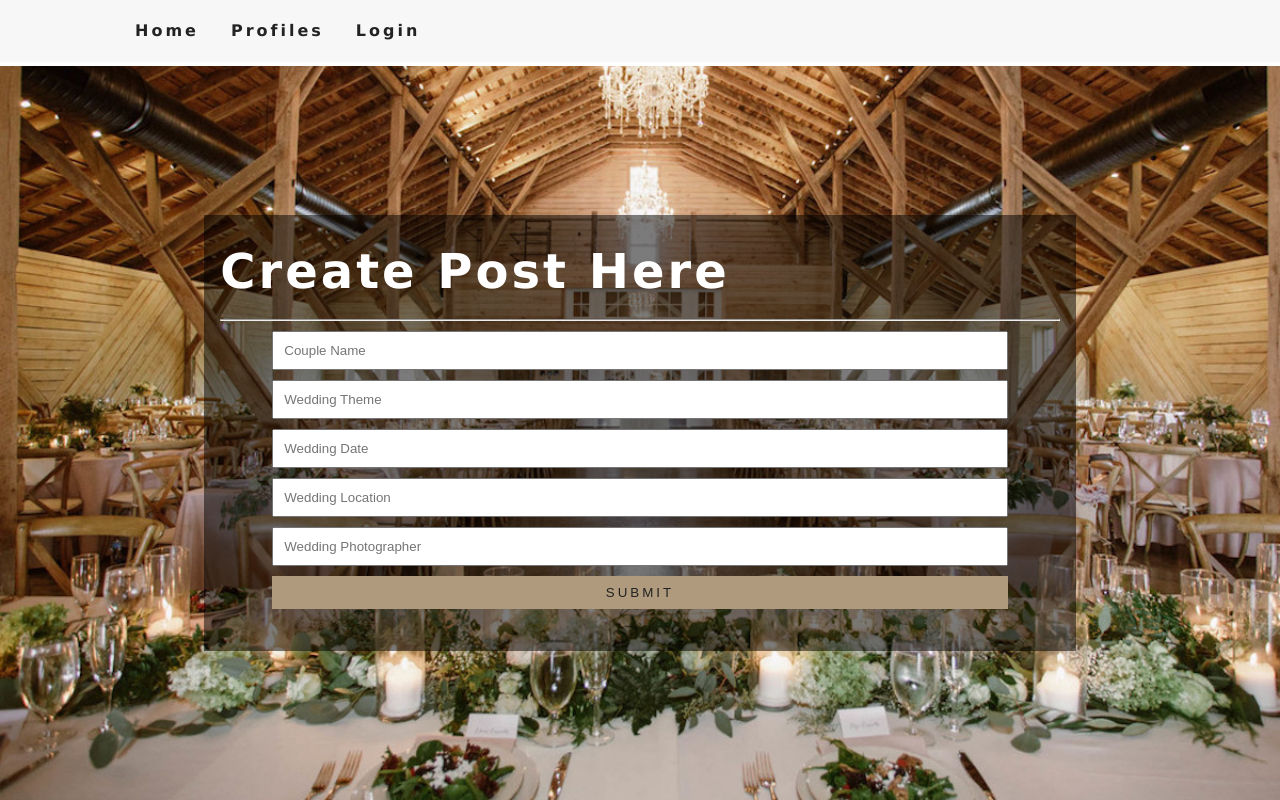
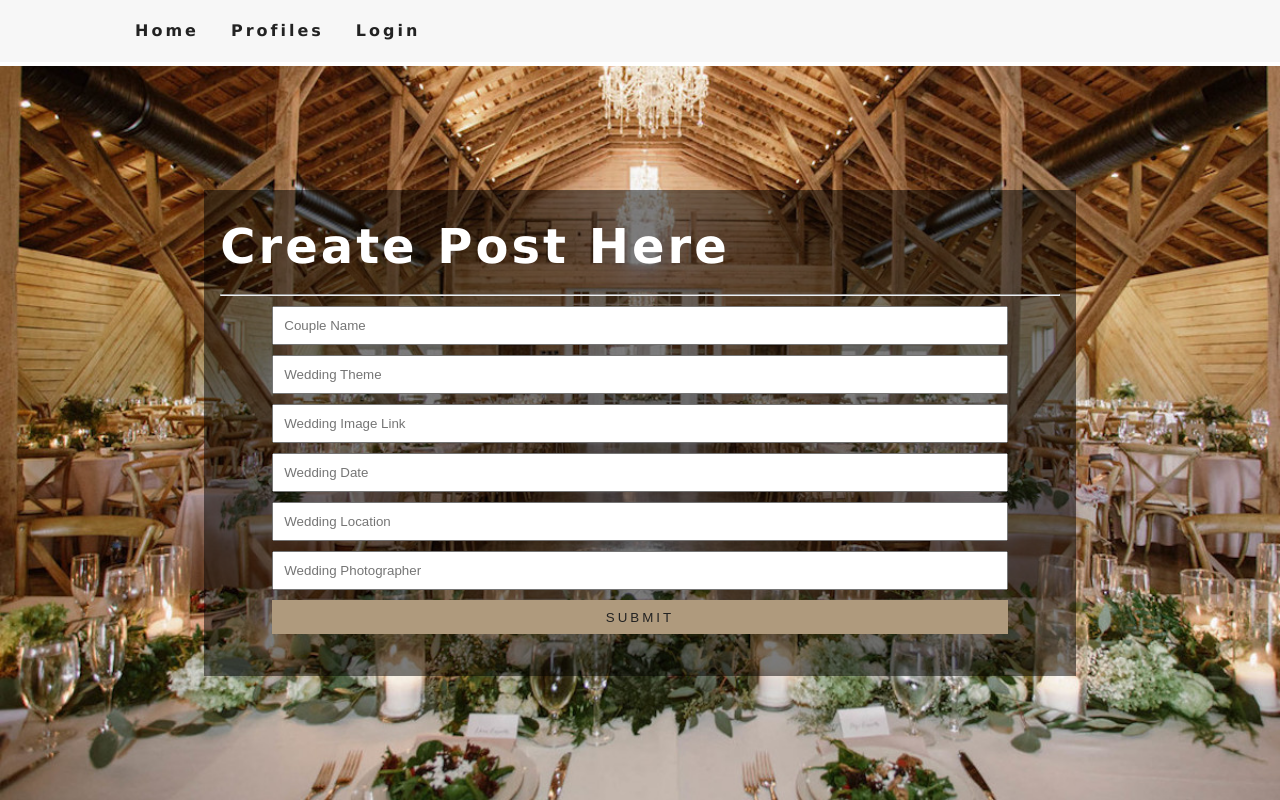
Before and after one commit to wedding-planner-build-week/Wedding-Planner-FE, a React (Create React App) app: page /userpanel in a window 1280 px wide. Built offline with nearby package versions, Linux system fonts and the light colour scheme; sample sign-in values are in the browser's storage.

Commit message:
fixed a bug

```diff
--- a/src/pages/UserPanel.js
+++ b/src/pages/UserPanel.js
@@ -13,6 +13,7 @@ class UserPanel extends React.Component {
         user:{
         couple_name: '',
         wedding_theme: '',
+        item_photo: '',
         wedding_date: '',
         wedding_location: '',
         wedding_photographer: '',
@@ -74,6 +75,15 @@ class UserPanel extends React.Component {
                     </input>
                     <input
                         onChange={this.handleChanges}
+                        placeholder="Wedding Image Link"
+                        name="item_photo"
+                        value={this.state.user.item_photo}
+                        className="input"
+                        required
+                    >
+                    </input>
+                    <input
+                        onChange={this.handleChanges}
                         placeholder="Wedding Date"
                         name="wedding_date"
                         value={this.state.user.wedding_date}
```
